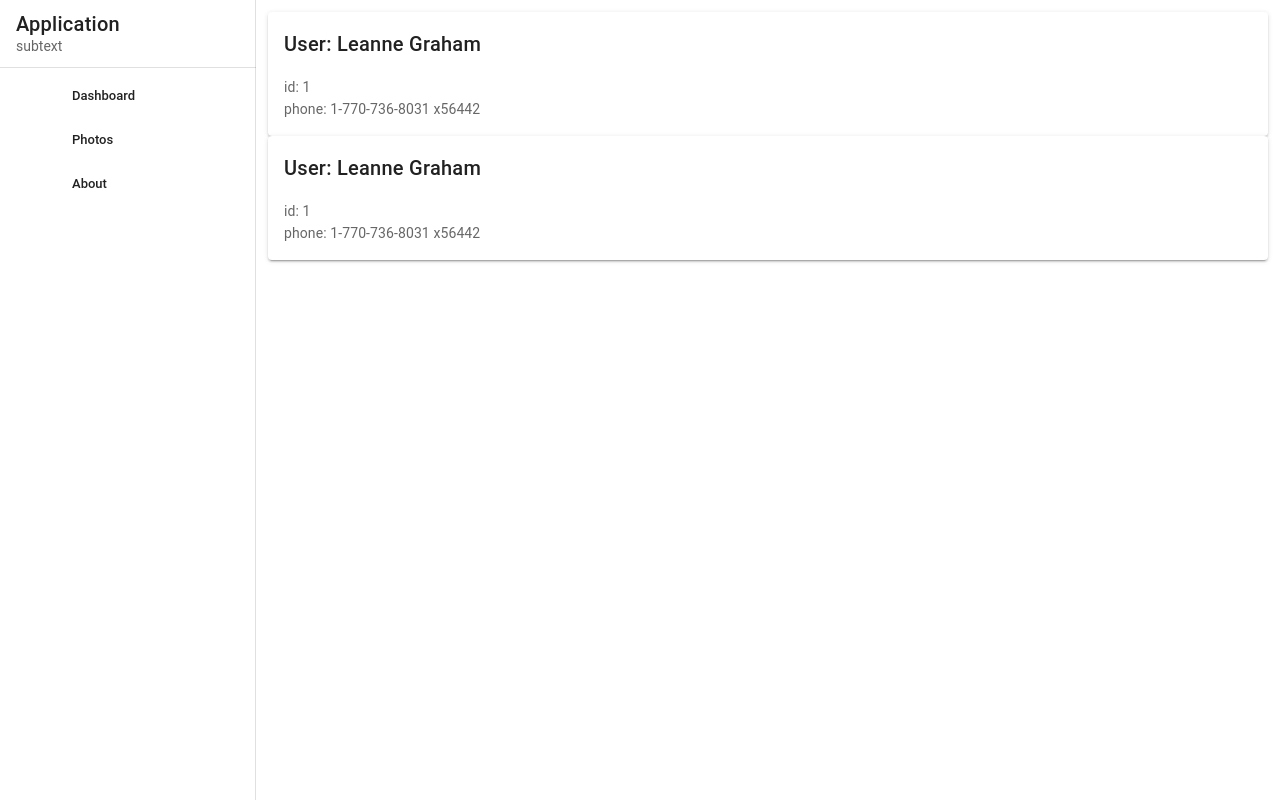
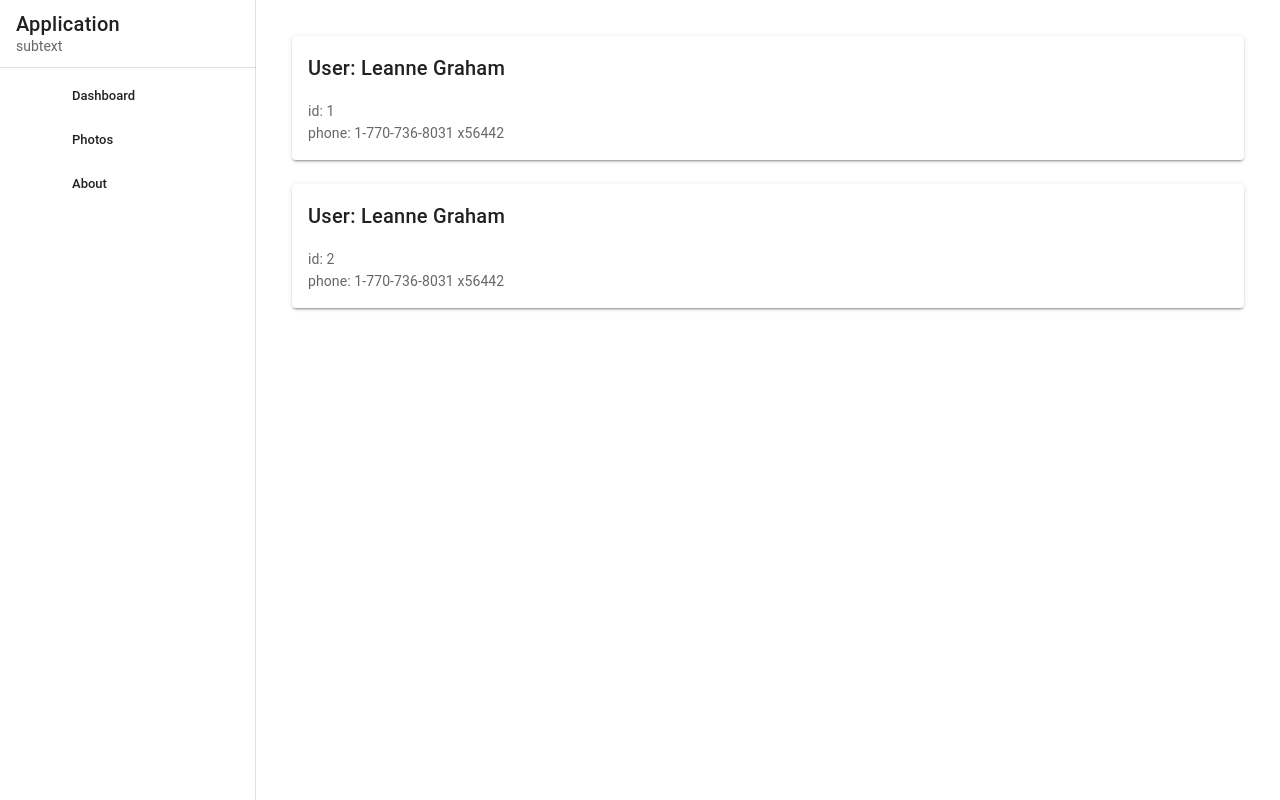
Before and after one commit to LightSnowDev/JavaScriptVueTutorial-, a Vue app: page / in a window 1280 px wide. Built offline with nearby package versions, Linux system fonts and the light colour scheme; the HTML template or start-up script is replaced by a standard one.

Commit message:
add style to card

```diff
--- a/src/App.vue
+++ b/src/App.vue
@@ -25,7 +25,7 @@
 
     <v-content>
       <v-container fluid>
-        <v-card v-for="user in users" :key="user.id">
+        <v-card v-for="user in users" :key="user.id" style="margin:24px;">
           <v-card-title>User: {{user.name}}</v-card-title>
           <v-card-text>
             id: {{user.id}}
@@ -67,7 +67,7 @@ export default {
         }
       },
       {
-        id: 1,
+        id: 2,
         name: "Leanne Graham",
         username: "Bret",
         email: "Sincere@april.biz",
```
